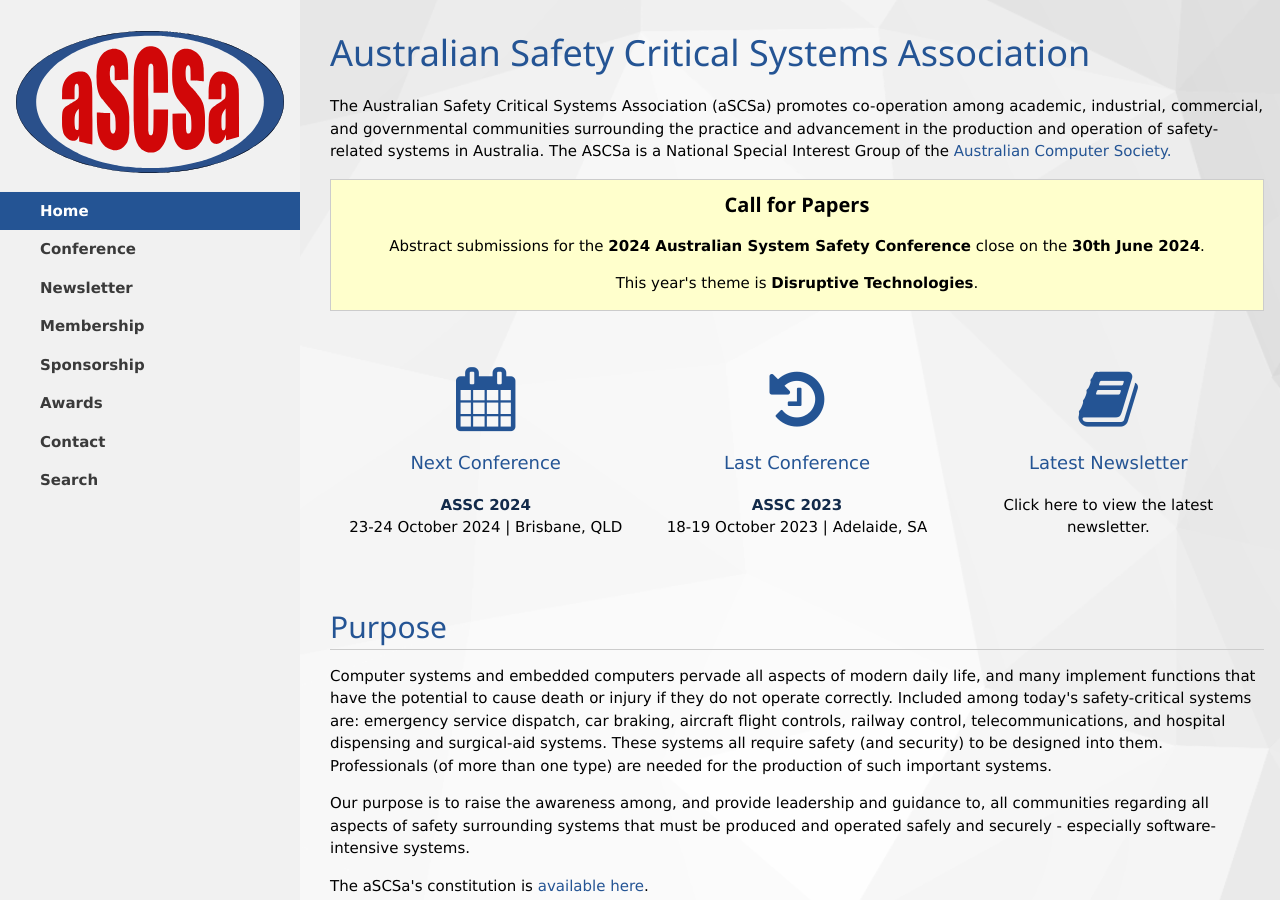
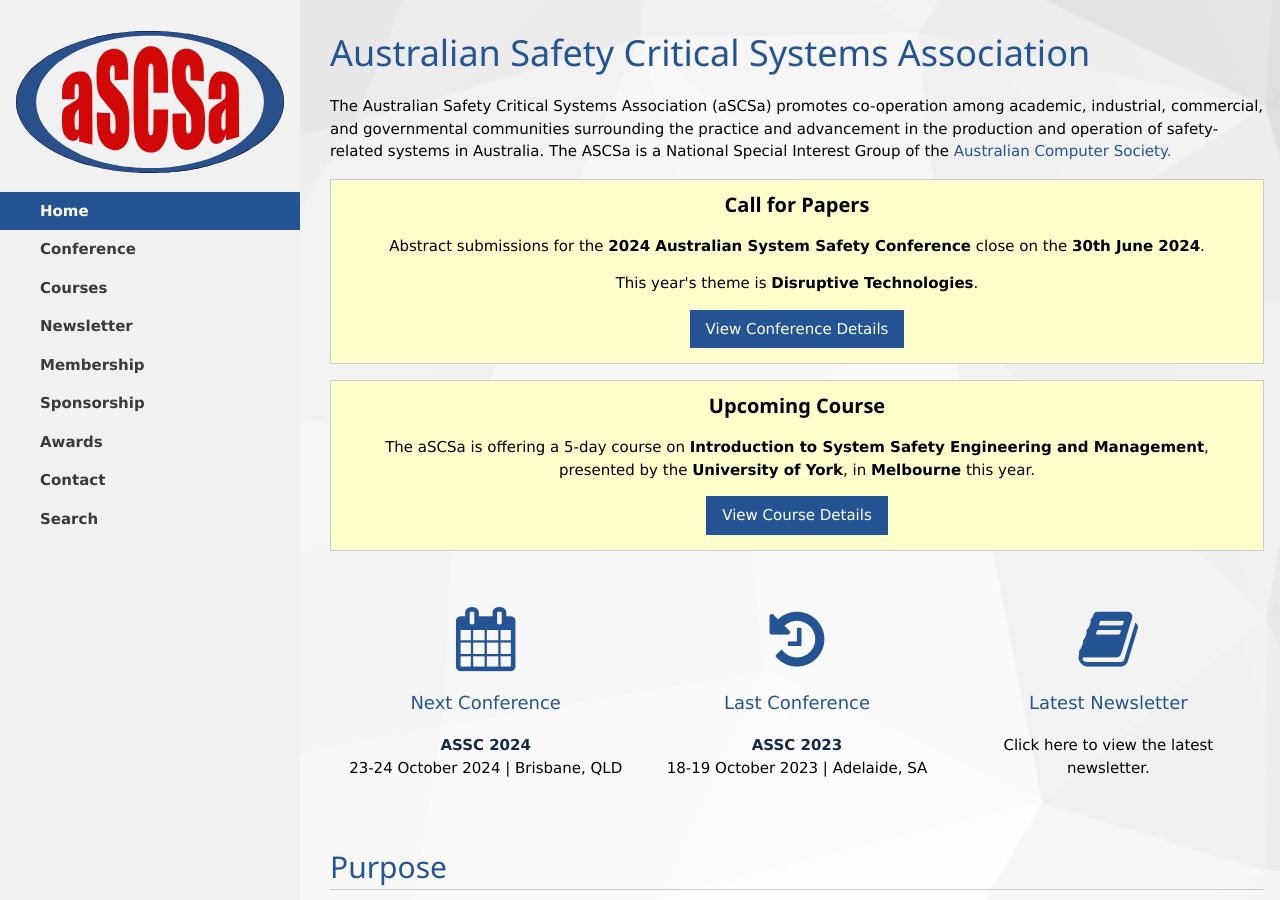
Before and after one commit to aus-safety-critical-systems-assoc/aus-safety-critical-systems-assoc.github.io, a Jekyll site: the page built from index.html, in a window 1280 px wide and 900 px high. Built offline with Jekyll 4.4.1, drawn with Linux system fonts in a browser that asks for light colours.

Commit message:
Added draft course pages.

```diff
--- a/_config.yml
+++ b/_config.yml
@@ -47,6 +47,8 @@
     permalink: /conferences/:name/program/
   newsletters:
     output: true
+  courses:
+    output: true
 
 defaults:
   - scope:
@@ -64,6 +66,11 @@
       type: "newsletters"
     values:
       layout: "newsletter"
+  - scope:
+      path: ""
+      type: "courses"
+    values:
+      layout: "course"
   - scope:
       path: ""
     values:
--- a/_layouts/default.html
+++ b/_layouts/default.html
@@ -19,6 +19,7 @@
       <hr style="margin:10px 0 0 0;">
       <a href="/" class="w3-bar-item w3-button {% if page.url == '/' %}w3-theme{% endif %}" style="padding-left:40px;">Home</a>
       <a href="/conferences/" class="w3-bar-item w3-button {% if page.url == '/conferences/' or page.collection == 'conferences' or page.collection == 'programs' %}w3-theme{% endif %}" style="padding-left:40px;">Conference</a>
+      <a href="/courses/" class="w3-bar-item w3-button {% if page.url == '/courses/' or page.collection == 'courses' %}w3-theme{% endif %}" style="padding-left:40px;">Courses</a>
       <a href="/newsletters/" class="w3-bar-item w3-button {% if page.url == '/newsletters/' or page.collection == 'newsletters' %}w3-theme{% endif %}" style="padding-left:40px;">Newsletter</a>
       <a href="/membership/" class="w3-bar-item w3-button {% if page.url == '/membership/' %}w3-theme{% endif %}" style="padding-left:40px;">Membership</a>
       <a href="/sponsorship/" class="w3-bar-item w3-button {% if page.url == '/sponsorship/' %}w3-theme{% endif %}" style="padding-left:40px;">Sponsorship</a>
--- a/index.html
+++ b/index.html
@@ -11,9 +11,24 @@
 </div>
 <div class="w3-panel w3-border w3-pale-yellow w3-center">
   <h4><b>Call for Papers</b></h4>
-  <p>Abstract submissions for the <a href="{{ site.conferences[-1].url }}"><b>2024 Australian System Safety Conference</b></a> close on the <b>30th June 2024</b>.</p>
-  <p>This year's theme is <b>Disruptive Technologies</b>.</p>
-</p>
+  <p>
+    Abstract submissions for the <b>2024 Australian System Safety Conference</b> close on the <b>30th June 2024</b>.
+  </p>
+  <p>
+    This year's theme is <b>Disruptive Technologies</b>.
+  </p>
+  <p>
+    <a class="w3-button w3-theme" href="{{ site.conferences[-1].url }}">View Conference Details</a>
+  </p>
+</div>
+<div class="w3-panel w3-border w3-pale-yellow w3-center">
+  <h4><b>Upcoming Course</b></h4>
+  <p>
+    The aSCSa is offering a 5-day course on <b>Introduction to System Safety Engineering and Management</b>, presented by the <b>University of York</b>, in <b>Melbourne</b> this year.
+  </p>
+  <p>
+    <a class="w3-button w3-theme" href="{{ site.courses[-1].url }}">View Course Details</a>
+  </p>
 </div>
 <div class="w3-row w3-center w3-padding-32">
   {% assign next_conference = site.conferences[-1] %}
```
Also changed, not shown: _courses/2017.markdown (added, +19 -0 lines), _courses/2019.markdown (added, +19 -0 lines), _courses/2020.markdown (added, +39 -0 lines), _courses/2024.markdown (added, +43 -0 lines), _layouts/course.html (added, +9 -0 lines), courses.html (added, +20 -0 lines).
